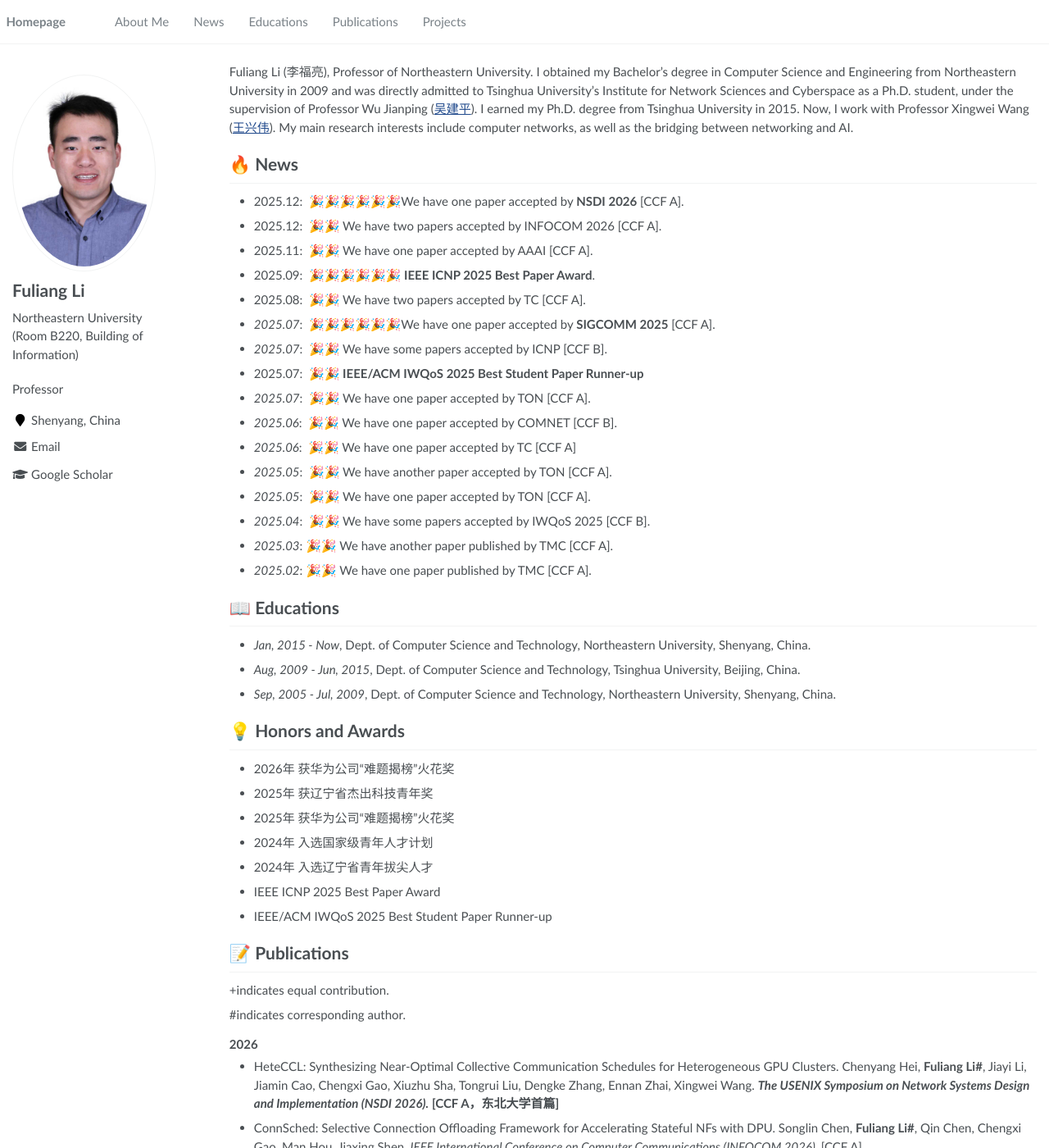
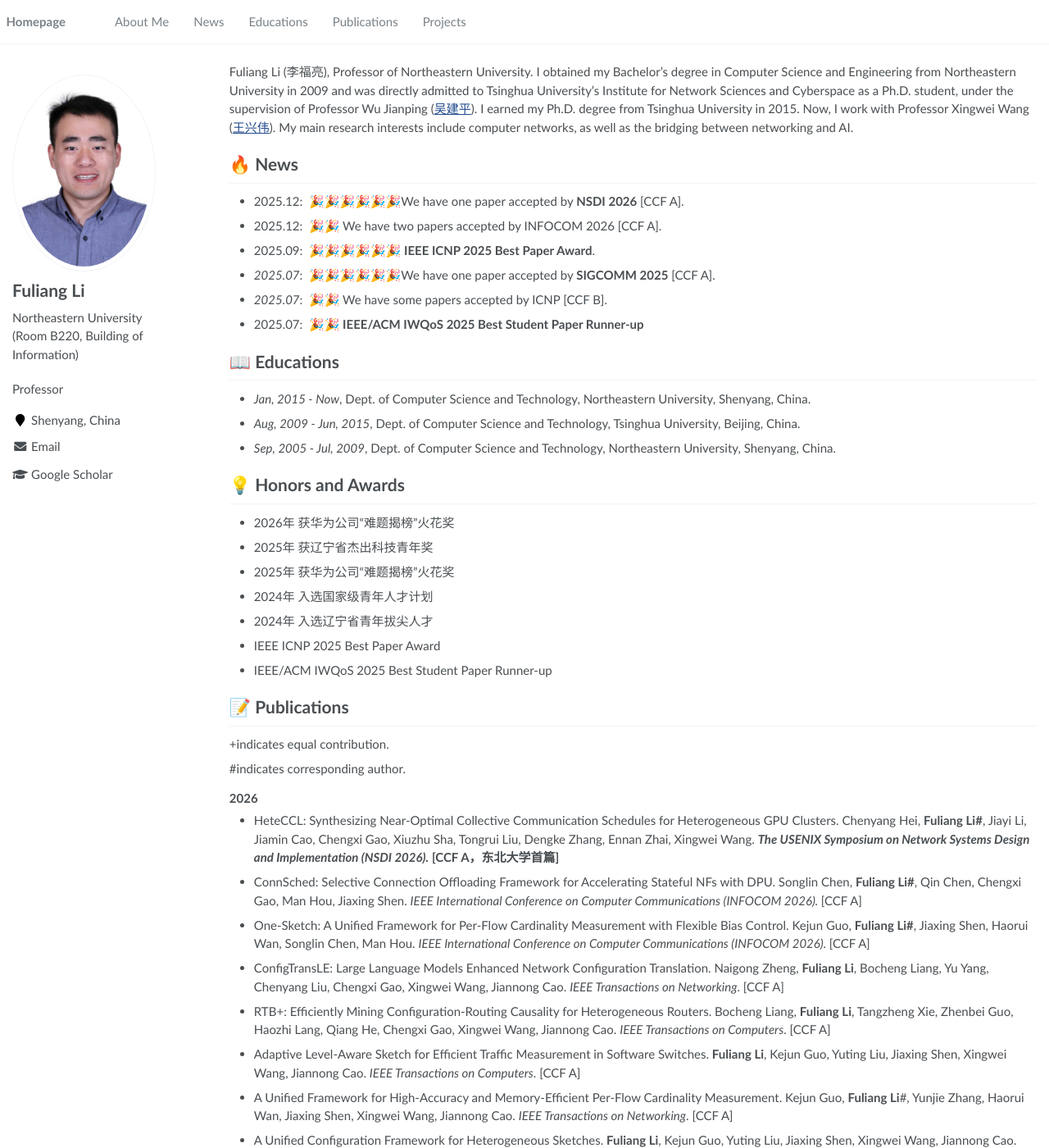
Before and after one commit to Fuliang-Li/Fuliang-Li.github.io, a Jekyll site: the page built from _pages/about.md, in a window 1280 px wide and 1400 px high. Shown: the whole window at 82% size. Built offline with Jekyll 4.4.1, drawn with Linux system fonts in a browser that asks for light colours.

Commit message:
Update about.md

```diff
--- a/_pages/about.md
+++ b/_pages/about.md
@@ -22,20 +22,10 @@ Fuliang Li (李福亮), Professor of Northeastern University. I obtained my Bach
 # 🔥 News
 - 2025.12: &nbsp;🎉🎉🎉🎉🎉🎉We have one paper accepted by **NSDI 2026** [CCF A].
 - 2025.12: &nbsp;🎉🎉 We have two papers accepted by INFOCOM 2026 [CCF A].
-- 2025.11: &nbsp;🎉🎉 We have one paper accepted by  AAAI [CCF A].
 - 2025.09: &nbsp;**🎉🎉🎉🎉🎉🎉 IEEE ICNP 2025 Best Paper Award**.
-- 2025.08: &nbsp;🎉🎉 We have two papers accepted by TC [CCF A].
 - *2025.07*: &nbsp;🎉🎉🎉🎉🎉🎉We have one paper accepted by **SIGCOMM 2025** [CCF A].
 - *2025.07*: &nbsp;🎉🎉 We have some papers accepted by ICNP [CCF B].
 - 2025.07: &nbsp;**🎉🎉 IEEE/ACM IWQoS 2025 Best Student Paper Runner-up**
-- *2025.07*: &nbsp;🎉🎉 We have one paper accepted by TON [CCF A].
-- *2025.06*: &nbsp;🎉🎉 We have one paper accepted by COMNET [CCF B].
-- *2025.06*: &nbsp;🎉🎉 We have one paper accepted by TC [CCF A]
-- *2025.05*: &nbsp;🎉🎉 We have  another paper accepted by TON [CCF A].
-- *2025.05*: &nbsp;🎉🎉 We have one paper accepted by TON [CCF A].
-- *2025.04*: &nbsp;🎉🎉 We have some papers accepted by IWQoS 2025 [CCF B].
-- *2025.03*: 🎉🎉 We have another paper published by TMC [CCF A].
-- *2025.02*: 🎉🎉 We have one paper published by TMC [CCF A].
 
 # 📖 Educations
 - *Jan, 2015 - Now*, Dept. of Computer Science and Technology, Northeastern University, Shenyang, China.
@@ -63,6 +53,8 @@ Fuliang Li (李福亮), Professor of Northeastern University. I obtained my Bach
 - HeteCCL: Synthesizing Near-Optimal Collective Communication Schedules for Heterogeneous GPU Clusters. Chenyang Hei, **Fuliang Li#**, Jiayi Li, Jiamin Cao, Chengxi Gao, Xiuzhu Sha, Tongrui Liu, Dengke Zhang, Ennan Zhai, Xingwei Wang. ***The USENIX Symposium on Network Systems Design and Implementation  (NSDI 2026).*** **[CCF A，东北大学首篇]**
 - ConnSched: Selective Connection Offloading Framework for Accelerating Stateful NFs with DPU. Songlin Chen, **Fuliang Li#**, Qin Chen, Chengxi Gao, Man Hou, Jiaxing Shen. <i> IEEE International Conference on Computer Communications (INFOCOM 2026). </i> [CCF A]
 - One-Sketch: A Unified Framework for Per-Flow Cardinality Measurement with Flexible Bias Control. Kejun Guo, **Fuliang Li#**, Jiaxing Shen, Haorui Wan, Songlin Chen, Man Hou. <i> IEEE International Conference on Computer Communications (INFOCOM 2026). </i> [CCF A]
+- ConfigTransLE: Large Language Models Enhanced Network Configuration Translation. Naigong Zheng, **Fuliang Li**, Bocheng Liang, Yu Yang, Chenyang Liu,  Chengxi Gao, Xingwei Wang, Jiannong Cao.  *IEEE Transactions on Networking*. [CCF A]
+- RTB+: Efficiently Mining Configuration-Routing Causality for Heterogeneous Routers. Bocheng Liang,  **Fuliang Li**, Tangzheng Xie, Zhenbei Guo, Haozhi Lang, Qiang He, Chengxi Gao, Xingwei Wang, Jiannong Cao. *IEEE Transactions on Computers*. [CCF A]
 - Adaptive Level-Aware Sketch for Efficient Traffic Measurement in Software Switches. **Fuliang Li**, Kejun Guo, Yuting Liu, Jiaxing Shen, Xingwei Wang, Jiannong Cao. *IEEE Transactions on Computers*. [CCF A]
 - A Unified Framework for High-Accuracy and Memory-Efficient Per-Flow Cardinality Measurement. Kejun Guo, **Fuliang Li**#, Yunjie Zhang, Haorui Wan, Jiaxing Shen, Xingwei Wang, Jiannong Cao. *IEEE Transactions on Networking*. [CCF A]
 - A Unified Configuration Framework for Heterogeneous Sketches. **Fuliang Li**, Kejun Guo, Yuting Liu, Jiaxing Shen, Xingwei Wang, Jiannong Cao. *IEEE Transactions on Networking*. [CCF A]
```
